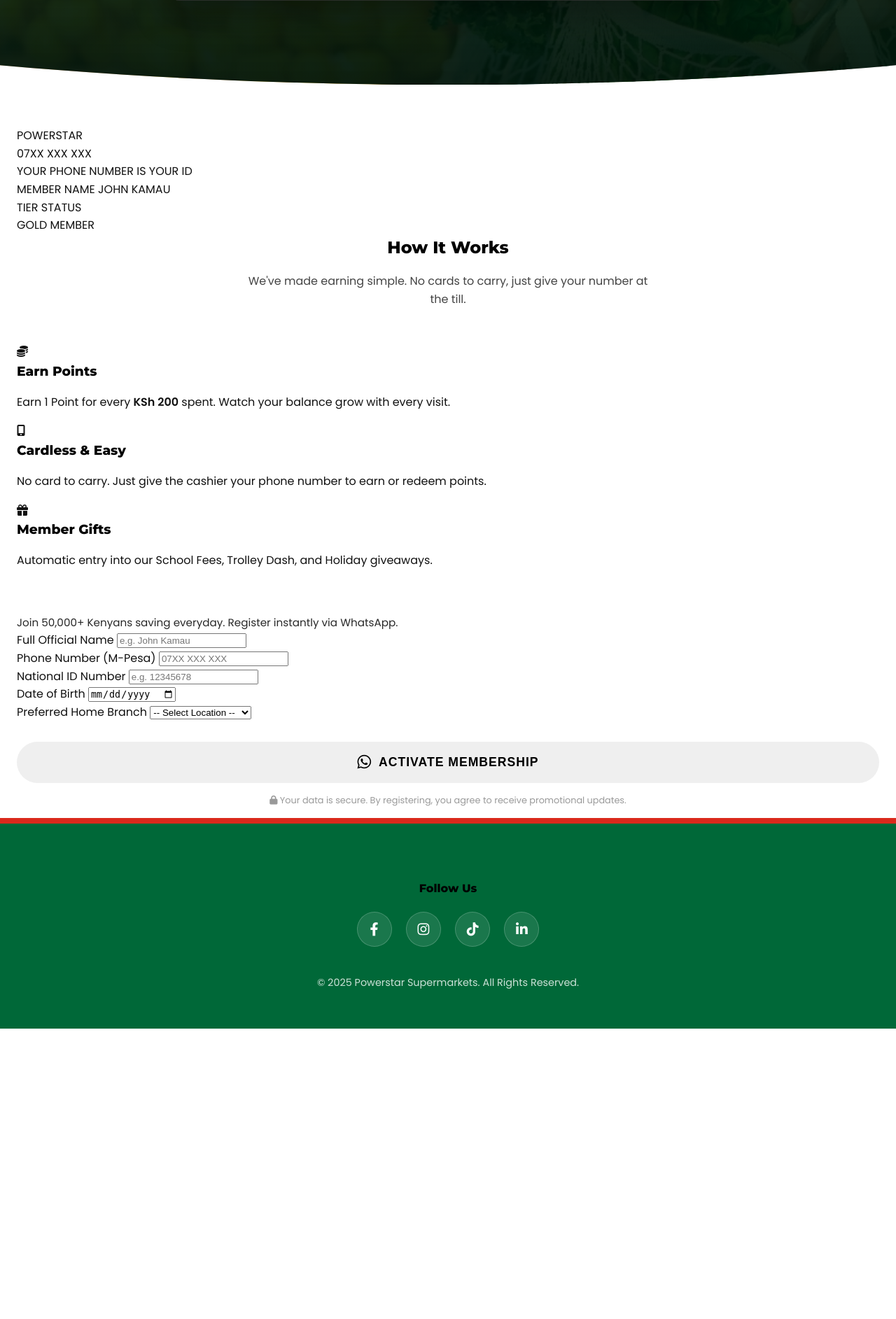
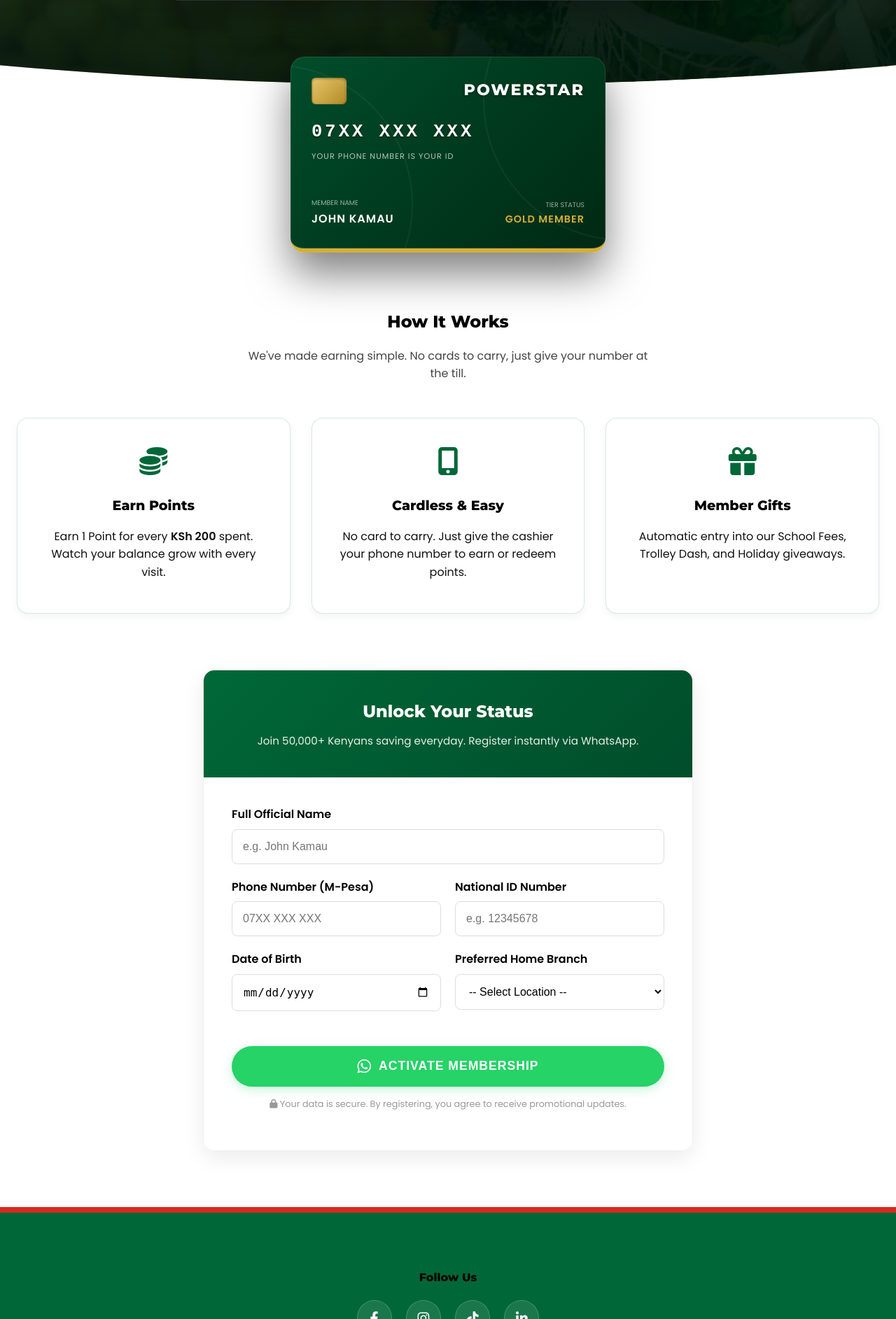
Before and after one commit to MarkTechKe-design/powerstar-website, a PHP site: page /loyalty.html in a window 1280 px wide. Shown: the part 454-2339 px from the top of the page at 70% size. Before the commit the page ends 1924 px from the top, so only its background shows below. Run offline with PHP 8.4, Linux system fonts and the light colour scheme.

Commit message:
Update style.css

```diff
--- a/css/style.css
+++ b/css/style.css
@@ -87,22 +86,23 @@ header { background: rgba(255,255,255,0.98); backdrop-filter: blur(12px); positi
 .hero-glass-card p { color: rgba(255,255,255,0.95) !important; font-size: 1.2rem; margin-bottom: 0; }
 .hero-welcome-text { color: var(--ps-gold) !important; text-transform: uppercase; letter-spacing: 3px; font-weight: 700; margin-bottom: 10px; }
 
-/* --- 6. GRIDS (Unified) --- */
+/* --- 6. GRIDS & SECTIONS --- */
+/* Homepage Specific Grid */
 .quick-access-section { margin-top: -60px; position: relative; z-index: 20; padding-bottom: 40px; }
 .quick-access-grid { display: grid; grid-template-columns: repeat(2, 1fr); gap: 15px; }
 
+/* General Grids */
 .department-grid { display: grid; grid-template-columns: 1fr; gap: 32px; padding-bottom: 80px; margin-top: 40px; }
 .values-grid { display: grid; grid-template-columns: 1fr; gap: 30px; margin-bottom: 80px; }
+.benefits-grid { display: grid; grid-template-columns: 1fr; gap: 30px; margin-bottom: 80px; text-align: center; } /* Added for Loyalty */
 
 /* Responsive Grid Logic */
 @media (min-width: 768px) {
-    .department-grid { grid-template-columns: repeat(2, 1fr); }
-    .values-grid { grid-template-columns: repeat(2, 1fr); }
+    .department-grid, .values-grid, .benefits-grid { grid-template-columns: repeat(2, 1fr); }
 }
 @media (min-width: 900px) {
     .quick-access-grid { grid-template-columns: repeat(4, 1fr); gap: 20px; }
-    .department-grid { grid-template-columns: repeat(3, 1fr); }
-    .values-grid { grid-template-columns: repeat(3, 1fr); }
+    .department-grid, .values-grid, .benefits-grid { grid-template-columns: repeat(3, 1fr); }
 }
 
 /* Cards */
@@ -112,87 +112,77 @@ header { background: rgba(255,255,255,0.98); backdrop-filter: blur(12px); positi
 .quick-card:hover .quick-icon { background: var(--ps-green); color: white; }
 .quick-label { font-weight: 700; font-size: 0.9rem; text-transform: uppercase; }
 
-.dept-card { display: flex; flex-direction: column; background: white; border-radius: 16px; overflow: hidden; box-shadow: var(--shadow-soft); border: 1px solid var(--border-color); transition: var(--transition-smooth); height: 100%; }
-.dept-card:hover { transform: translateY(-8px); box-shadow: var(--shadow-hover); }
-.dept-image-wrapper { height: 250px; overflow: hidden; position: relative; background-color: #f4f4f4; }
-.dept-image-wrapper img { width: 100%; height: 100%; object-fit: cover; transition: transform 0.6s ease; }
-.dept-card:hover .dept-image-wrapper img { transform: scale(1.08); }
-.dept-content { display: flex; flex-direction: column; padding: 24px; flex-grow: 1; }
-.dept-title { font-size: 1.3rem; margin-bottom: 10px; }
-.dept-desc { font-size: 0.9rem; color: var(--text-muted); margin-bottom: 20px; flex-grow: 1; }
+/* Loyalty Benefit Items */
+.benefit-item { background: white; padding: 30px; border-radius: 16px; border: 1px solid var(--border-color); box-shadow: var(--shadow-soft); transition: 0.3s; }
+.benefit-item:hover { transform: translateY(-5px); box-shadow: var(--shadow-hover); border-color: var(--ps-green); }
+.benefit-icon { font-size: 2.5rem; color: var(--ps-green); margin-bottom: 15px; }
+.benefit-title { font-size: 1.2rem; margin-bottom: 10px; }
 
-/* --- 7. B2B & SECTIONS (CONTRAST FIX) --- */
-.b2b-wrapper {
+/* --- 7. LOYALTY CARD 3D MOCKUP (RESTORED) --- */
+.card-display { margin-top: -100px; margin-bottom: 80px; perspective: 1200px; display: flex; justify-content: center; position: relative; z-index: 20; padding: 0 20px; }
+.smart-card {
+    width: 100%; max-width: 450px; height: 280px;
     background: linear-gradient(135deg, #004d2a 0%, #002914 100%);
-    border-radius: var(--radius-lg);
-    color: white;
-    padding: 80px 60px;
-    margin-bottom: 100px;
-    position: relative;
-    overflow: hidden;
-    box-shadow: var(--shadow-card);
+    border-radius: 20px; padding: 30px; color: white;
+    box-shadow: 0 30px 60px rgba(0,0,0,0.5), inset 0 0 0 1px rgba(255, 255, 255, 0.1);
+    position: relative; overflow: hidden; display: flex; flex-direction: column; justify-content: space-between;
+    border-bottom: 6px solid var(--ps-gold);
+    transition: transform 0.6s ease;
 }
-/* Default Dark Mode B2B Text */
-.b2b-wrapper h2, .b2b-wrapper h3, .b2b-wrapper h4 { color: white !important; }
-.b2b-wrapper p, .b2b-wrapper span, .b2b-wrapper li { color: rgba(255,255,255,0.95) !important; }
+.smart-card:hover { transform: rotateY(5deg) rotateX(5deg) translateY(-10px); }
+.smart-card::before { content: ''; position: absolute; top: -50%; right: -50%; width: 400px; height: 400px; border: 2px solid rgba(255, 255, 255, 0.05); border-radius: 50%; pointer-events: none; }
+.smart-card::after { content: ''; position: absolute; bottom: -50%; left: -50%; width: 400px; height: 400px; border: 2px solid rgba(255, 255, 255, 0.05); border-radius: 50%; pointer-events: none; }
 
-/* [NEW] LIGHT MODE OVERRIDE for Careers Page */
-.b2b-wrapper.light-mode {
-    background: #FFFFFF !important;
-    border: 1px solid var(--border-color);
-    box-shadow: var(--shadow-soft);
+.card-top { display: flex; justify-content: space-between; align-items: flex-start; }
+.card-chip { width: 50px; height: 38px; background: linear-gradient(135deg, #e6c66b 0%, #b38b26 100%); border-radius: 6px; box-shadow: inset 0 1px 3px rgba(0,0,0,0.3); border: 1px solid rgba(0,0,0,0.2); }
+.card-logo-text { font-family: 'Montserrat', sans-serif; font-weight: 800; font-size: 1.4rem; letter-spacing: 2px; text-shadow: 0 2px 4px rgba(0,0,0,0.3); text-align: right; }
+.card-number { font-family: 'Courier New', monospace; font-size: 1.6rem; letter-spacing: 4px; font-weight: 700; text-shadow: 0 2px 2px rgba(0,0,0,0.5); margin-top: 20px; }
+.card-instruction { font-size: 0.7rem; opacity: 0.7; text-transform: uppercase; letter-spacing: 1px; margin-top: 5px; }
+.card-bottom { display: flex; justify-content: space-between; align-items: flex-end; margin-top: auto; }
+.card-label { font-size: 0.6rem; display: block; opacity: 0.6; text-transform: uppercase; margin-bottom: 2px; }
+.card-holder { font-size: 1rem; font-weight: 600; text-transform: uppercase; letter-spacing: 1px; }
+.card-tier { color: var(--ps-gold); font-weight: 800; letter-spacing: 1px; text-transform: uppercase; font-size: 0.9rem; }
+
+/* --- 8. LOYALTY FORM & B2B --- */
+.loyalty-form-section {
+    max-width: 700px; margin: 0 auto 80px;
+    box-shadow: var(--shadow-card); border-radius: 16px; overflow: hidden; border: 1px solid #eee;
 }
-.b2b-wrapper.light-mode h2,
-.b2b-wrapper.light-mode h3,
-.b2b-wrapper.light-mode h4 {
-    color: var(--ps-dark) !important;
-    text-shadow: none !important;
-}
-.b2b-wrapper.light-mode p,
-.b2b-wrapper.light-mode span,
-.b2b-wrapper.light-mode li {
-    color: var(--text-main) !important;
-    text-shadow: none !important;
-}
-.b2b-wrapper.light-mode strong { color: var(--ps-dark); }
+.form-header { background: linear-gradient(135deg, #006838 0%, #004d2a 100%); padding: 40px 30px; text-align: center; color: white; }
+.form-body { padding: 40px; background: white; }
+.form-group { margin-bottom: 20px; }
+.form-group label { font-weight: 700; color: var(--ps-dark); margin-bottom: 8px; display: block; }
+.form-group input, .form-group select { width: 100%; padding: 15px; border: 1px solid #ddd; border-radius: 8px; font-size: 1rem; background: #fff; }
+.form-row-split { display: grid; grid-template-columns: 1fr 1fr; gap: 20px; }
 
+/* B2B (Careers/About) */
+.b2b-wrapper { background: linear-gradient(135deg, #004d2a 0%, #002914 100%); border-radius: var(--radius-lg); color: white; padding: 80px 60px; margin-bottom: 100px; position: relative; overflow: hidden; box-shadow: var(--shadow-card); }
+.b2b-wrapper.light-mode { background: #FFFFFF !important; border: 1px solid var(--border-color); box-shadow: var(--shadow-soft); }
+.b2b-wrapper.light-mode h2, .b2b-wrapper.light-mode h3 { color: var(--ps-dark) !important; }
+.b2b-wrapper.light-mode p, .b2b-wrapper.light-mode li { color: var(--text-main) !important; }
 .b2b-grid { display: grid; grid-template-columns: 1.2fr 0.8fr; gap: 60px; align-items: center; position: relative; z-index: 2; }
 
-/* --- 8. BUTTONS & FOOTER --- */
+/* --- 9. BUTTONS & FOOTER --- */
 .btn, .btn-primary, .btn-white, .btn-whatsapp, .dept-btn { display: inline-flex; align-items: center; justify-content: center; gap: 10px; padding: 14px 32px; border-radius: 50px; font-weight: 700; text-transform: uppercase; letter-spacing: 1px; cursor: pointer; transition: 0.3s; border: none; text-decoration: none; line-height: 1; }
 .btn-primary, .dept-btn { background: var(--ps-green); color: white; box-shadow: 0 4px 15px rgba(0,104,56,0.25); margin-top: auto; width: 100%; }
 .btn-primary:hover, .dept-btn:hover { background: #00522c; transform: translateY(-2px); }
 .btn-white { background: white; color: var(--ps-green); border: 2px solid var(--ps-green); width: auto; }
 .btn-white:hover { background: var(--ps-green); color: white; }
+.btn-whatsapp { background: var(--whatsapp-green); color: white; box-shadow: 0 4px 15px rgba(37,211,102,0.25); }
+.btn-whatsapp:hover { background: #1ebc57; transform: translateY(-2px); }
 
 footer { background: var(--ps-green); color: white; padding: 80px 20px 40px; text-align: center; margin-top: auto; border-top: 8px solid var(--ps-red); }
 .social-links a { display: inline-flex; align-items: center; justify-content: center; width: 50px; height: 50px; font-size: 1.2rem; background: rgba(255,255,255,0.1); border-radius: 50%; margin: 0 8px; border: 1px solid rgba(255,255,255,0.2); color: white; }
 .social-links a:hover { background: var(--ps-red); border-color: var(--ps-red); transform: translateY(-5px); }
 .copyright p { color: rgba(255,255,255,0.8) !important; margin-top: 40px; font-size: 0.9rem; }
 
-/* --- 9. SLIDERS & EXTRAS --- */
-.slider-container { position: relative; width: 100%; max-width: 1300px; margin: 0 auto; overflow: hidden; border-radius: 16px; box-shadow: var(--shadow-card); background: #000; margin-bottom: 80px; }
-.slider-track { display: flex; transition: transform 0.5s ease; height: 450px; }
-.slide { min-width: 100%; position: relative; display: flex; align-items: center; justify-content: center; text-align: center; background-size: cover; background-position: center; }
-.slide-1 { background-image: url('../assets/promo1.jpg'); }
-.slide-2 { background-image: url('../assets/promo2.jpg'); }
-.slide-3 { background-image: url('../assets/promo3.jpg'); }
-.slide::before { content: ''; position: absolute; inset: 0; background: linear-gradient(to right, rgba(0,0,0,0.8), rgba(0,0,0,0.4)); }
-.slide-content { position: relative; z-index: 2; color: white; padding: 20px; max-width: 700px; }
-.slide h2 { font-size: 3rem; margin-bottom: 16px; color: white; text-shadow: 0 4px 12px rgba(0,0,0,0.6); }
-.slider-dots { position: absolute; bottom: 24px; left: 50%; transform: translateX(-50%); display: flex; gap: 10px; z-index: 10; }
-.dot { width: 12px; height: 12px; background: rgba(255,255,255,0.4); border-radius: 50%; cursor: pointer; }
-.dot.active { background: var(--ps-gold); transform: scale(1.2); }
-
-/* --- 10. RESPONSIVE --- */
+/* --- 10. RESPONSIVE BREAKPOINTS --- */
 @media (max-width: 900px) {
+    .quick-access-grid { grid-template-columns: repeat(2, 1fr); gap: 15px; }
     .quick-access-section { margin-top: -40px; }
-    .b2b-grid { grid-template-columns: 1fr; gap: 40px; }
+    .b2b-grid, .form-row-split { grid-template-columns: 1fr; gap: 30px; }
     .slider-track { height: 350px; }
-    .slide h2 { font-size: 1.8rem; }
-    .steps-container { flex-direction: column; align-items: center; gap: 40px; }
-    .step-item { width: 100%; }
-    .step-item:not(:last-child)::before { content: ''; position: absolute; top: 50px; left: 50%; transform: translateX(-50%); width: 2px; height: 40px; background-color: #e0e0e0; }
+    .card-display { margin-top: -60px; }
 }
 @media (max-width: 768px) {
     .mobile-toggle { display: block; }
```
Also changed, not shown: other parts of css/style.css (+3 -69 lines).
